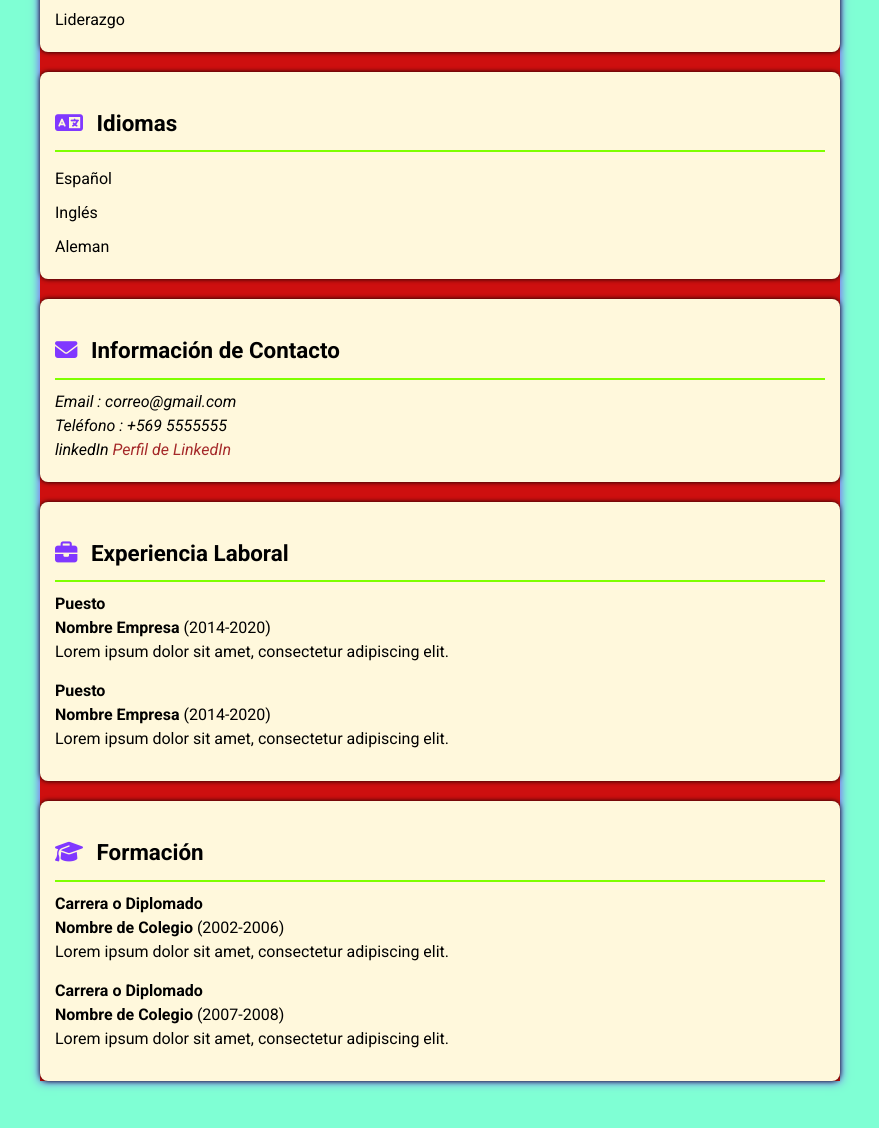
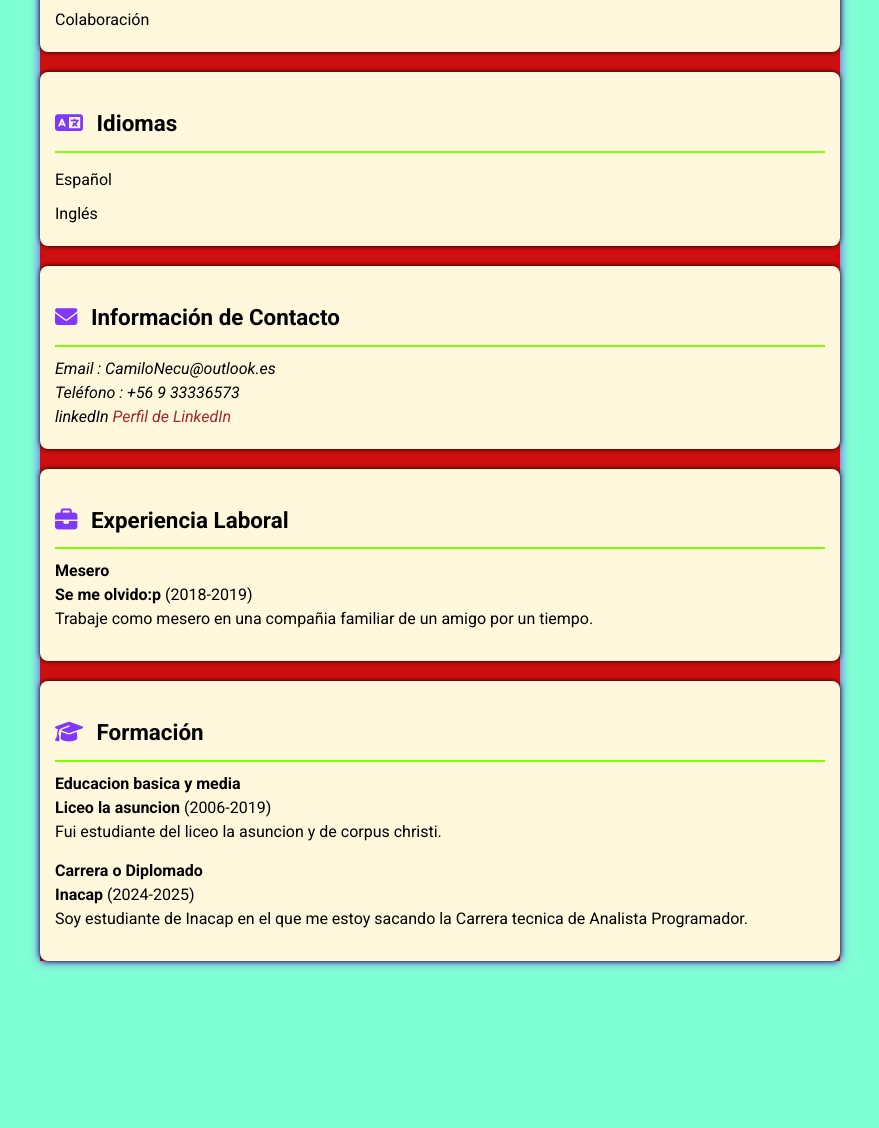
Before and after one commit to CamiNecu/Clase_FE_24_03_25, a plain HTML site: page index.html in a window 1280 px wide. Shown: the part 800-1928 px from the top of the page, without its empty margins (200-1079 px from the left). After the commit the page ends 1825 px from the top, so only its background shows below. Drawn offline with Linux system fonts and the light colour scheme.

Commit message:
Commit con la tarea

```diff
--- a/index.html
+++ b/index.html
@@ -21,7 +21,7 @@
         <section>
             <h3>Perfil Profesional
                 <hr>
-                <p>Lorem ipsum dolor sit amet consectetur adipisicing elit. Alias explicabo sapiente eius, sequi error consectetur quos nostrum commodi cupiditate officiis, deserunt laudantium placeat debitis culpa obcaecati cum velit, dignissimos ut!</p>
+                <p>Soy estudiante actualmente, estudio en inacap y anteriormente tuve experiencia como mesero en celebraciones como bodas y cumpleaños</p>
             </h3>
         </section>
         <section>
@@ -30,7 +30,9 @@
             <ul>
                 <li>Trabajo en Equipo</li>
                 <li>Gestion de Proyectos</li>
-                <li>Liderazgo</li>
+                <li>Cordial</li>
+                <li>Adaptación</li>
+                <li>Colaboración</li>
             </ul>
         </section>
         <section>
@@ -39,44 +41,38 @@
             <ul>
                 <li>Español</li>
                 <li>Inglés</li>
-                <li>Aleman</li>
             </ul>
         </section>
         <section>
             <h3><i class="fas fa-envelope"></i> Información de Contacto</h3>
             <hr>
             <address>
-                <p>Email : correo@gmail.com</p>
-                <p>Teléfono : +569 5555555</p>
-                <p>linkedIn <a href="#"> Perfil de LinkedIn</a></p>
+                <p>Email : CamiloNecu@outlook.es</p>
+                <p>Teléfono : +56 9 33336573</p>
+                <p>linkedIn <a href="https://www.linkedin.com/in/camilo-esteban-neculhual-moraga-98994635a/"> Perfil de LinkedIn</a></p>
             </address>
         </section>
         <section>
             <h3><i class="fas fa-briefcase"></i> Experiencia Laboral</h3>
             <hr>
             <article>
-                <h4>Puesto</h4>
-                <p><strong>Nombre Empresa</strong> (2014-2020)</p>
-                <p>Lorem ipsum dolor sit amet, consectetur adipiscing elit.</p>
-            </article>
-            <article>
-                <h4>Puesto</h4>
-                <p><strong>Nombre Empresa</strong> (2014-2020)</p>
-                <p>Lorem ipsum dolor sit amet, consectetur adipiscing elit.</p>
+                <h4>Mesero</h4>
+                <p><strong>Se me olvido:p</strong> (2018-2019)</p>
+                <p>Trabaje como mesero en una compañia familiar de un amigo por un tiempo.</p>
             </article>
         </section>
         <section>
             <h3><i class="fas fa-graduation-cap"></i> Formación</h3>
             <hr>
             <article>
-                <h4>Carrera o Diplomado</h4>
-                <p><strong>Nombre de Colegio</strong> (2002-2006)</p>
-                <p>Lorem ipsum dolor sit amet, consectetur adipiscing elit.</p>
+                <h4>Educacion basica y media</h4>
+                <p><strong>Liceo la asuncion</strong> (2006-2019)</p>
+                <p>Fui estudiante del liceo la asuncion y de corpus christi.</p>
             </article>
             <article>
                 <h4>Carrera o Diplomado</h4>
-                <p><strong>Nombre de Colegio</strong> (2007-2008)</p>
-                <p>Lorem ipsum dolor sit amet, consectetur adipiscing elit.</p>
+                <p><strong>Inacap</strong> (2024-2025)</p>
+                <p>Soy estudiante de Inacap en el que me estoy sacando la Carrera tecnica de Analista Programador.</p>
             </article>
         </section>
 
```
